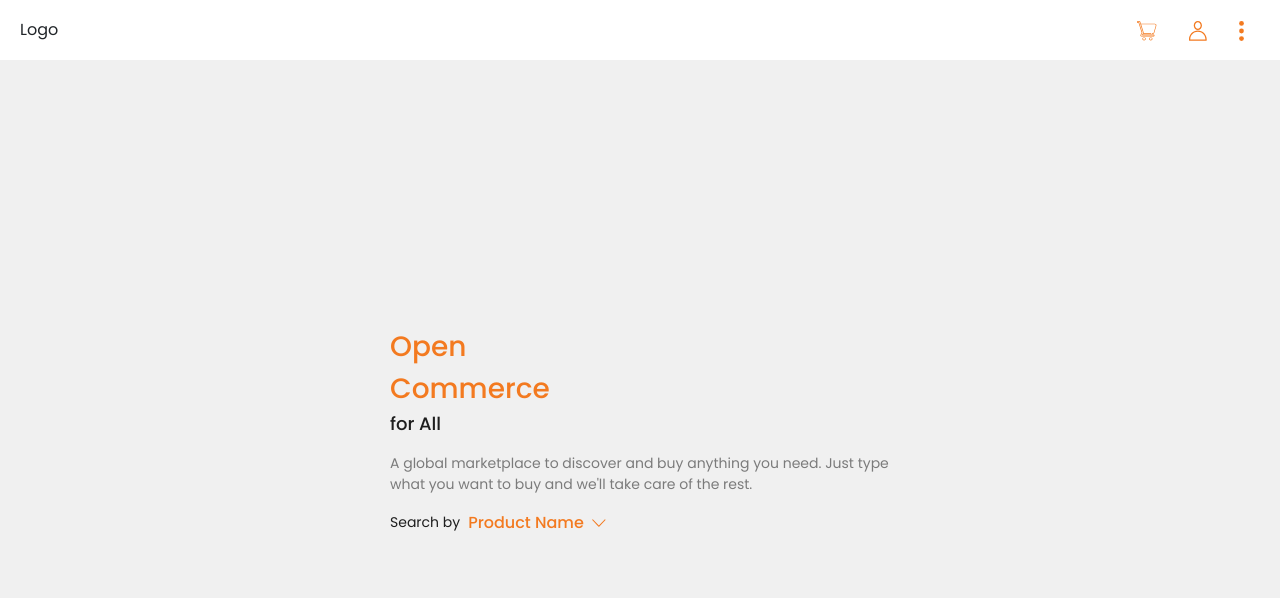
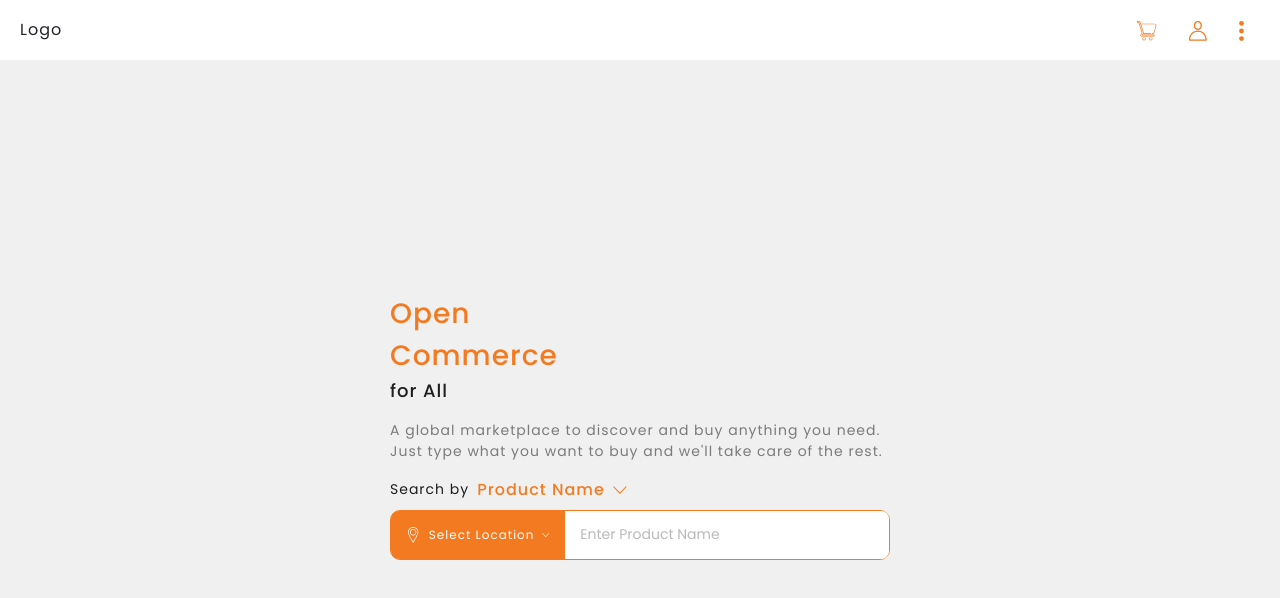
Before and after one commit to shreynpatel23/ondc-ui-layer, a React (Create React App) app: page /home in a window 1280 px wide. Shown: the top 598 px of the page. Built offline with nearby package versions, Linux system fonts and the light colour scheme.

Commit message:
add location dropdown

```diff
--- a/src/App.css
+++ b/src/App.css
@@ -7,7 +7,7 @@ body {
   font-size: 16px;
   font-weight: normal;
   line-height: normal;
-  letter-spacing: normal;
+  letter-spacing: 1px;
 }
 
 p,
--- a/src/components/application/home/home.jsx
+++ b/src/components/application/home/home.jsx
@@ -3,6 +3,7 @@ import styles from "./home.module.scss";
 import Dropdown from "../../shared/dropdown/dropdown";
 import ArrowDown from "../../shared/svg/arrow-down";
 import { ONDC_COLORS } from "../../shared/colors";
+import LocationInput from "../../shared/location-input/locationInput";
 export default function Home() {
   const search_by_types = ["Product Name", "Category", "Provider"];
 
@@ -54,7 +55,10 @@ export default function Home() {
               </div>
             </Dropdown>
           </div>
-          {/* SEARCH BY INOUT */}
+          <div className="py-2">
+            {/* SEARCH BY INOUT */}
+            <LocationInput selectedSearchType={searchType} />
+          </div>
         </div>
       </div>
     </div>
--- a/src/components/shared/dropdown/dropdown.module.scss
+++ b/src/components/shared/dropdown/dropdown.module.scss
@@ -27,3 +27,24 @@
     transition: all 0.3s;
   }
 }
+
+.search_wrapper {
+  width: 100%;
+  background-color: rgba($placeholderText, 0.2);
+  border-radius: 8px;
+}
+
+.empty_text_header {
+  font-size: $font-20;
+  color: $primaryColor;
+  line-height: 2;
+  letter-spacing: 0.5px;
+  margin: 0;
+}
+
+.empty_text_sub_header {
+  font-size: $font-14;
+  color: $secondaryColor;
+  letter-spacing: 0.5px;
+  margin: 0;
+}
--- /dev/null
+++ b/src/components/shared/location-input/location-dropdown/locationDropdown.jsx
@@ -0,0 +1,94 @@
+import React, { useState } from "react";
+import styles from "../../dropdown/dropdown.module.scss";
+import inputStyles from "../locationInput.module.scss";
+import SearchSvg from "../../svg/search";
+import { ONDC_COLORS } from "../../colors";
+
+export default function LocationDropdown(props) {
+  const { id, children, click } = props;
+  const [locations, setLocations] = useState(["Pune", "Banglore", "Chennai"]);
+  const [searchedLocation, setSearchedLocation] = useState("");
+
+  //   filter the locations
+  function filterLocations() {
+    return locations.filter((location) =>
+      location.toLowerCase().includes(searchedLocation.toLowerCase())
+    );
+  }
+  return (
+    <div className="dropup">
+      <div
+        type="button"
+        id={id}
+        data-bs-toggle="dropdown"
+        aria-expanded="false"
+      >
+        {children}
+      </div>
+      <div
+        className="dropdown-menu"
+        aria-labelledby={id}
+        style={{
+          position: "absolute",
+          bottom: "70px",
+          left: "-15px",
+          width: "500px",
+          border: 0,
+          padding: "10px 0",
+          borderRadius: "8px",
+          boxShadow: "0 4px 10px 0 rgba(0, 0, 0, 0.15)",
+        }}
+      >
+        <div className="py-2 px-3">
+          <div
+            className={`${styles.search_wrapper} d-flex align-items-center px-2`}
+          >
+            <div className="px-1">
+              <SearchSvg color={ONDC_COLORS.PLACEHOLDERTEXT} />
+            </div>
+            <div className="flex-grow-1">
+              <input
+                type="text"
+                className={inputStyles.formControl}
+                placeholder="Search Location"
+                autoComplete="off"
+                value={searchedLocation}
+                onChange={(event) => {
+                  setSearchedLocation(event.target.value);
+                }}
+              />
+            </div>
+          </div>
+        </div>
+        <div style={{ maxHeight: "300px", overflow: "auto" }}>
+          {filterLocations().length > 0 ? (
+            filterLocations().map((location) => {
+              return (
+                <div
+                  className={styles.dropdown_link_wrapper}
+                  key={location}
+                  onClick={() => click(location)}
+                >
+                  <p className={styles.dropdown_link}>{location}</p>
+                </div>
+              );
+            })
+          ) : (
+            <div
+              style={{ height: "200px" }}
+              className="d-flex align-items-center justify-content-center"
+            >
+              <div className="text-center">
+                <div className="py-2"></div>
+                <h4 className={styles.empty_text_header}>No Location Found</h4>
+                <p className={styles.empty_text_sub_header}>
+                  Search for something else
+                </p>
+              </div>
+            </div>
+          )}
+        </div>
+      </div>
+    </div>
+  );
+}
--- /dev/null
+++ b/src/components/shared/location-input/locationInput.jsx
@@ -0,0 +1,49 @@
+import React, { useState } from "react";
+import styles from "./locationInput.module.scss";
+import ArrowDown from "../svg/arrow-down";
+import { ONDC_COLORS } from "../colors";
+import LocationSvg from "../svg/location";
+import LocationDropdown from "./location-dropdown/locationDropdown";
+
+export default function LocationInput(props) {
+  const { selectedSearchType } = props;
+  // states
+  const [selectedLocation, setSelectedLocation] = useState();
+  const [searchValue, setSearchValue] = useState();
+  return (
+    <div className={`d-flex ${styles.location_and_input_wrapper}`}>
+      <div
+        className={`d-flex align-items-center justify-content-center ${styles.location_wrapper}`}
+      >
+        {/* LOCATION DROPDOWN  */}
+        <LocationDropdown
+          id="location-dropdown"
+          click={(value) => console.log(value)}
+        >
+          <div className="d-flex align-items-center">
+            <div className="px-1">
+              <LocationSvg width="15" />
+            </div>
+            <div className="px-1">
+              <p className={styles.location}>Select Location</p>
+            </div>
+            <div className="px-1">
+              <ArrowDown color={ONDC_COLORS.WHITE} />
+            </div>
+          </div>
+        </LocationDropdown>
+      </div>
+      <div className={styles.input_wrapper}>
+        <input
+          type="text"
+          className={styles.formControl}
+          placeholder={`Enter ${selectedSearchType}`}
+          disabled={!selectedLocation}
+          autoComplete="off"
+          value={searchValue}
+          onChange={(event) => setSearchValue(event.target.value)}
+        />
+      </div>
+    </div>
+  );
+}
--- /dev/null
+++ b/src/components/shared/location-input/locationInput.module.scss
@@ -0,0 +1,49 @@
+@import "../../../assets/scss/variables.scss";
+
+.location_and_input_wrapper {
+  width: 100%;
+  height: 50px;
+  border: 1px solid $accentColor;
+  border-radius: 10px;
+}
+
+.location_wrapper {
+  flex-basis: 35%;
+  background-color: $accentColor;
+  border-top-left-radius: 8px;
+  border-bottom-left-radius: 8px;
+}
+
+.location {
+  font-size: $font-12;
+  color: $white;
+  margin: 0;
+}
+
+.input_wrapper {
+  flex-basis: 65%;
+  background-color: $white;
+  border-top-right-radius: 8px;
+  border-bottom-right-radius: 8px;
+}
+
+.formControl {
+  display: block;
+  width: 100%;
+  height: 100%;
+  padding: 10px 15px;
+  font-size: $font-14;
+  font-weight: 400;
+  line-height: 1.5;
+  color: $primaryColor;
+  background-color: transparent;
+  border: 0;
+}
+
+.formControl:focus {
+  outline: none;
+}
+
+.formControl:disabled {
+  opacity: 0.5;
+}
--- /dev/null
+++ b/src/components/shared/svg/location.jsx
@@ -0,0 +1,24 @@
+import React from "react";
+import { ONDC_COLORS } from "../colors";
+
+export default function LocationSvg(props) {
+  const { width = "11", height = "16", color = ONDC_COLORS.WHITE } = props;
+  return (
+    <svg
+      width={width}
+      height={height}
+      viewBox="0 0 11 16"
+      fill="none"
+      xmlns="http://www.w3.org/2000/svg"
+    >
+      <path
+        d="M8.38766 5.19004C8.38766 3.4253 6.95074 1.98838 5.186 1.98838C3.42319 1.98838 1.99023 3.4253 1.99023 5.19004C1.99023 6.95285 3.42319 8.38581 5.186 8.38581C6.95074 8.38581 8.38766 6.95285 8.38766 5.19004ZM2.65569 5.19004C2.65569 3.79434 3.79027 2.65384 5.186 2.65384C6.58759 2.65384 7.7222 3.79238 7.7222 5.19004C7.7222 6.58573 6.58762 7.72035 5.186 7.72035C3.78824 7.72035 2.65569 6.58577 2.65569 5.19004V5.19004Z"
+        fill={color}
+      />
+      <path
+        d="M5.18408 15.704C5.29787 15.704 10.3741 7.93439 10.3741 5.19004C10.3743 2.32605 8.05003 0 5.18408 0C2.32598 0 0 2.32612 0 5.19004C0.00191698 7.93435 5.07226 15.704 5.18408 15.704ZM5.18408 0.665318C7.67906 0.665318 9.7088 2.69499 9.7088 5.19004C9.7088 7.17467 6.49141 12.5867 5.18618 14.5634C3.88086 12.5867 0.669174 7.17442 0.669174 5.19004C0.667257 2.69506 2.6931 0.665318 5.18408 0.665318V0.665318Z"
+        fill={color}
+      />
+    </svg>
+  );
+}
--- /dev/null
+++ b/src/components/shared/svg/search.jsx
@@ -0,0 +1,24 @@
+import React from "react";
+import { ONDC_COLORS } from "../colors";
+
+export default function SearchSvg(props) {
+  const {
+    width = "15",
+    height = "15",
+    color = ONDC_COLORS.SECONDARYCOLOR,
+  } = props;
+  return (
+    <svg
+      width={width}
+      height={height}
+      viewBox="0 0 47 47"
+      fill="none"
+      xmlns="http://www.w3.org/2000/svg"
+    >
+      <path
+        d="M45.9192 41.3833L32.9502 29.6811C35.8181 25.9819 37.1689 21.3289 36.7276 16.6694C36.286 12.0095 34.0857 7.69256 30.5742 4.59745C27.0628 1.50262 22.5039 -0.138209 17.8259 0.00912849C13.1474 0.156466 8.70057 2.08061 5.39055 5.39048C2.08063 8.70035 0.156468 13.1467 0.00912904 17.8257C-0.13821 22.5046 1.50255 27.063 4.59788 30.5747C7.69322 34.0864 12.0097 36.2864 16.67 36.7273C21.33 37.1686 25.9831 35.8178 29.6819 32.9499L41.3843 45.9188C41.9718 46.5813 42.8065 46.972 43.6915 46.9986C44.5767 47.0251 45.433 46.6853 46.0592 46.0592C46.6853 45.4331 47.0251 44.5767 46.9986 43.6916C46.972 42.8064 46.5816 41.9719 45.9191 41.3844L45.9192 41.3833ZM3.256 18.4343C3.256 14.4084 4.85531 10.5478 7.7017 7.70066C10.5485 4.85431 14.4093 3.25502 18.4355 3.25502C22.4611 3.25502 26.3221 4.85431 29.1683 7.70066C32.0151 10.5474 33.6144 14.4081 33.6144 18.4343C33.6144 22.4598 32.0151 26.3209 29.1683 29.167C26.322 32.0137 22.4608 33.613 18.4355 33.613C14.411 33.6083 10.5528 32.0076 7.70728 29.1619C4.86155 26.3166 3.26084 22.4584 3.25646 18.4338L3.256 18.4343Z"
+        fill={color}
+      />
+    </svg>
+  );
+}
```
